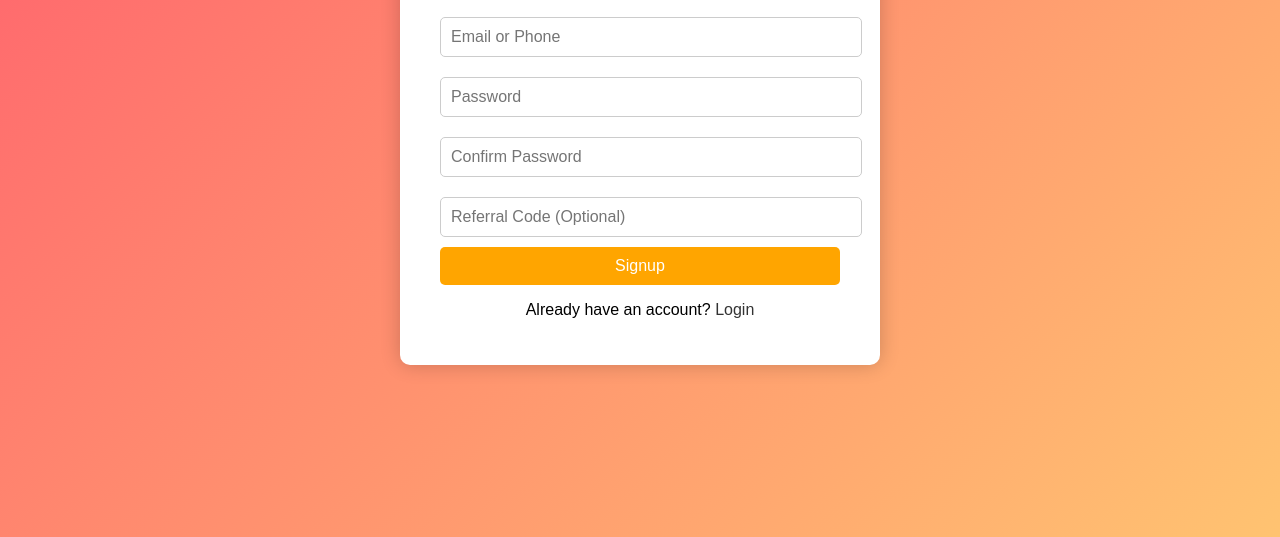
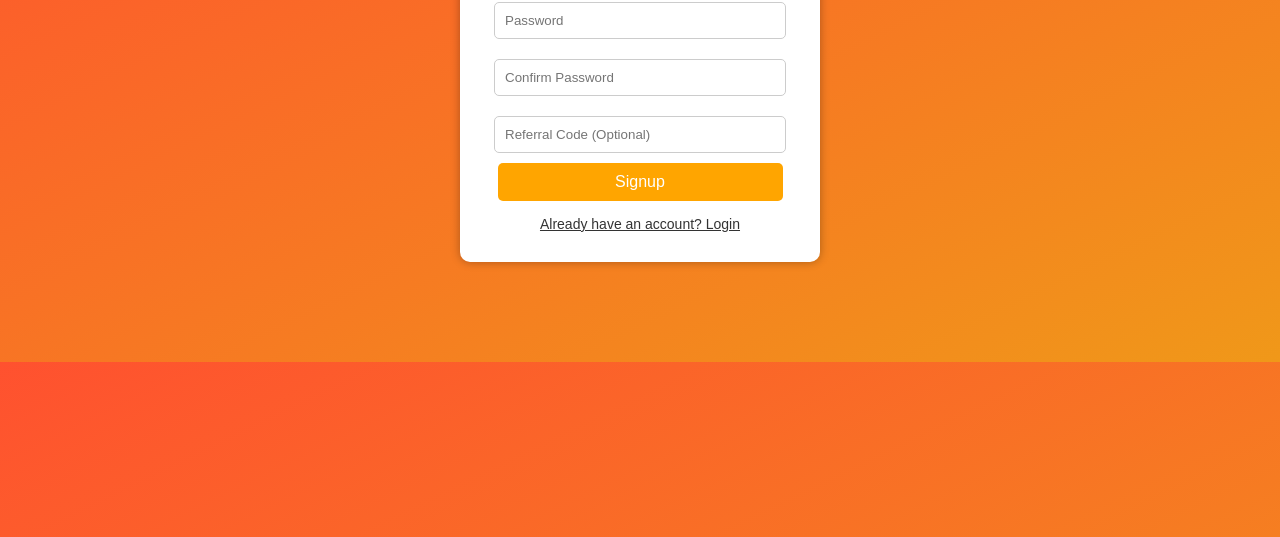
Before and after one commit to himmat-solution/luckyking, a plain HTML site: page signup.html in a window 1280 px wide. Shown: the part 263-800 px from the top of the page. Drawn offline with Linux system fonts and the light colour scheme.

Commit message:
Update signup.html

```diff
--- a/signup.html
+++ b/signup.html
@@ -1,58 +1,105 @@
 <!DOCTYPE html>
-<html lang="en">
+<html>
 <head>
-  <meta charset="UTF-8" />
-  <meta name="viewport" content="width=device-width, initial-scale=1.0"/>
-  <title>Create Account - Lucky King</title>
-  <link rel="stylesheet" href="auth-style.css" />
+  <title>Signup - Lucky King</title>
+  <style>
+    body {
+      margin: 0;
+      font-family: Arial, sans-serif;
+      background: linear-gradient(to bottom right, #ff512f, #f09819);
+    }
+
+    .signup-box {
+      width: 300px;
+      margin: 100px auto;
+      padding: 30px;
+      background: #fff;
+      border-radius: 10px;
+      box-shadow: 0px 0px 10px rgba(0,0,0,0.3);
+      text-align: center;
+    }
+
+    .signup-box h2 {
+      margin-bottom: 20px;
+    }
+
+    .signup-box input {
+      width: 90%;
+      padding: 10px;
+      margin: 10px 0;
+      border: 1px solid #ccc;
+      border-radius: 5px;
+    }
+
+    .signup-box button {
+      width: 95%;
+      padding: 10px;
+      background-color: orange;
+      color: white;
+      border: none;
+      border-radius: 5px;
+      cursor: pointer;
+      font-size: 16px;
+    }
+
+    .signup-box a {
+      display: block;
+      margin-top: 15px;
+      font-size: 14px;
+      color: #333;
+    }
+  </style>
 </head>
-<body class="auth-body">
-  <div class="auth-box">
+<body>
+  <div class="signup-box">
     <h2>Create Account</h2>
-    <form onsubmit="signupUser(event)">
-      <input type="text" id="signup-username" placeholder="Email or Phone" required />
-      <input type="password" id="signup-password" placeholder="Password" required />
-      <input type="password" id="signup-confirm" placeholder="Confirm Password" required />
-      <input type="text" id="referral-code" placeholder="Referral Code (Optional)" />
+    <form id="signupForm">
+      <input type="text" id="emailOrPhone" placeholder="Email or Phone" required />
+      <input type="password" id="password" placeholder="Password" required />
+      <input type="password" id="confirmPassword" placeholder="Confirm Password" required />
+      <input type="text" id="referralCode" placeholder="Referral Code (Optional)" />
       <button type="submit">Signup</button>
     </form>
-    <p>
-      Already have an account? <a href="login.html">Login</a>
-    </p>
+    <a href="login.html">Already have an account? Login</a>
   </div>
 
   <script>
-    // Auto-fill referral code from URL (e.g., ?ref=100001)
+    // Autofill referral code from URL
     const urlParams = new URLSearchParams(window.location.search);
-    const refCode = urlParams.get('ref');
+    const refCode = urlParams.get("ref");
     if (refCode) {
-      document.getElementById('referral-code').value = refCode;
+      document.getElementById("referralCode").value = refCode;
     }
 
-    function signupUser(event) {
-      event.preventDefault();
-      const username = document.getElementById('signup-username').value.trim();
-      const password = document.getElementById('signup-password').value;
-      const confirm = document.getElementById('signup-confirm').value;
-      const referral = document.getElementById('referral-code').value.trim();
+    document.getElementById("signupForm").addEventListener("submit", function(e) {
+      e.preventDefault();
 
-      if (password !== confirm) {
+      const emailOrPhone = document.getElementById("emailOrPhone").value.trim();
+      const password = document.getElementById("password").value;
+      const confirmPassword = document.getElementById("confirmPassword").value;
+      const referralCode = document.getElementById("referralCode").value.trim();
+
+      if (password !== confirmPassword) {
         alert("Passwords do not match!");
         return;
       }
 
-      // Save user data (demo only – replace with real API call)
+      // Check if already registered
+      if (localStorage.getItem(emailOrPhone)) {
+        alert("User already exists. Please login.");
+        return;
+      }
+
       const userData = {
-        username,
-        password,
-        referralCode: referral
+        password: password,
+        referral: referralCode
       };
 
-      console.log("Signup data:", userData);
-      // Redirect to login or dashboard after signup
-      alert("Account created! Redirecting to login...");
+      localStorage.setItem(emailOrPhone, JSON.stringify(userData));
+
+      alert("Account created successfully!");
       window.location.href = "login.html";
-    }
+    });
   </script>
 </body>
 </html>
```
